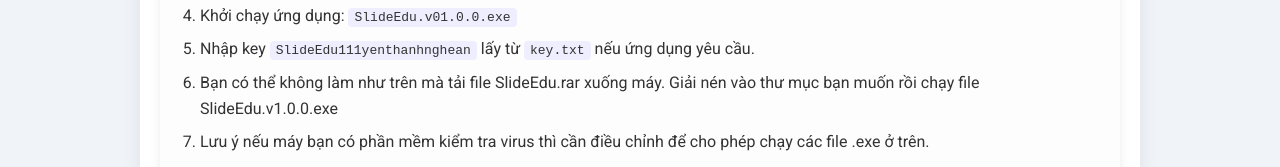
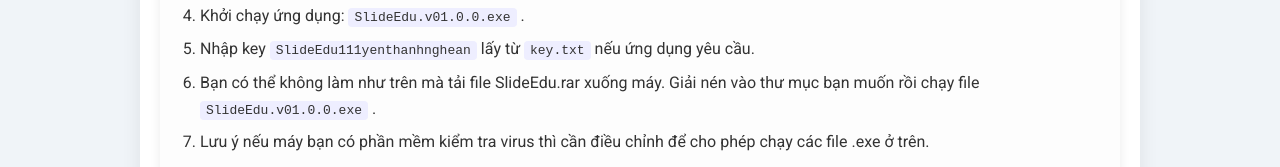
Before and after one commit to qkphan/SlideEdu_viet, a plain HTML site: page index.html in a window 1280 px wide. Shown: the part 840-1007 px from the top of the page. Drawn offline with Linux system fonts and the light colour scheme.

Commit message:
Fix formatting of application launch instructions

```diff
--- a/index.html
+++ b/index.html
@@ -82,9 +82,9 @@
         <li>Tạo một thư mục trên máy tính hoặc laptop đặt tên tùy ý (SlideEdu Việt).</li>
         <li>Tải các file SlideEdu.v1.0.0.exe và key.txt vào thư mục vừa tạo.</li>
         <li>Mở file key.txt để lấy key.</li>
-        <li>Khởi chạy ứng dụng: <code>SlideEdu.v01.0.0.exe</code></li>
+        <li>Khởi chạy ứng dụng: <code>SlideEdu.v01.0.0.exe</code> .</li>
         <li>Nhập key <code>SlideEdu111yenthanhnghean</code> lấy từ <code>key.txt</code> nếu ứng dụng yêu cầu.</li>
-        <li>Bạn có thể không làm như trên mà tải file SlideEdu.rar xuống máy. Giải nén vào thư mục bạn muốn rồi chạy file SlideEdu.v1.0.0.exe</li>
+        <li>Bạn có thể không làm như trên mà tải file SlideEdu.rar xuống máy. Giải nén vào thư mục bạn muốn rồi chạy file <code>SlideEdu.v01.0.0.exe</code> .</li>
         <li>Lưu ý nếu máy bạn có phần mềm kiểm tra virus thì cần điều chỉnh để cho phép chạy các file .exe ở trên.</li>
       </ol>
 
```
